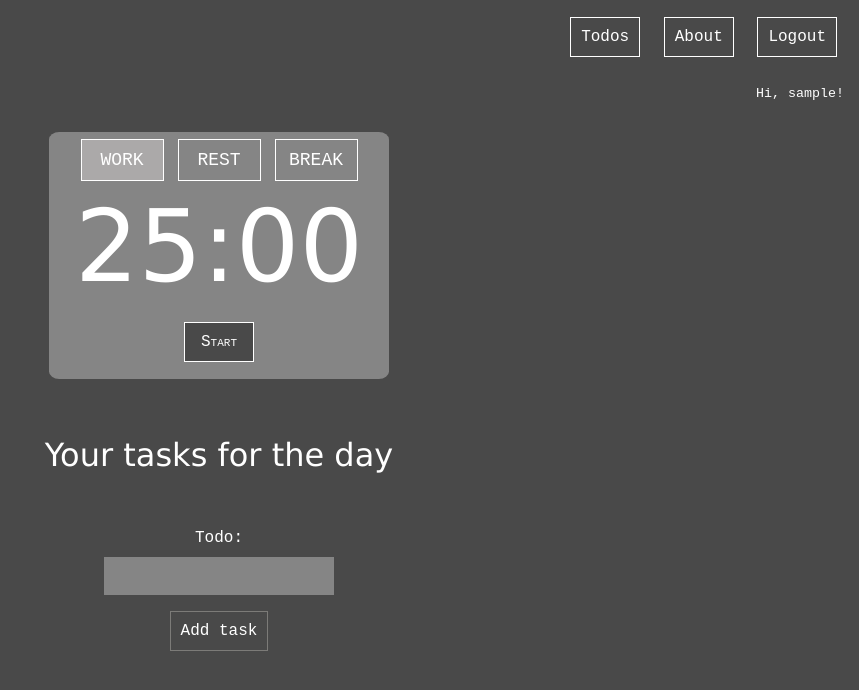
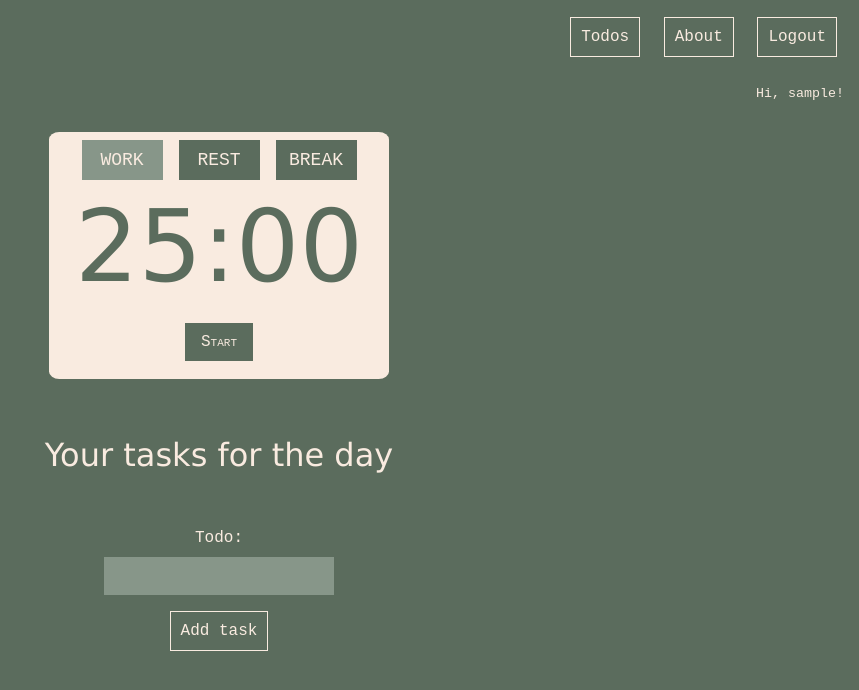
Before and after one commit to donnamagi/Pomodoro-app, a Flask app: page /todolist in a window 1280 px wide. Shown: the top 690 px of the page, without its empty margins (421-1280 px from the left). Run offline with Flask 2, Linux system fonts and the light colour scheme; the visitor is signed in with stand-in values (Sample User, id 1); data comes from the database, SQL or seed files in the repository; data that the repository does not hold is empty.

Commit message:
color changes

```diff
--- a/app/static/src/app.js
+++ b/app/static/src/app.js
@@ -11,12 +11,12 @@ const timer = new Timer(25);
 // Asking user for permission to send notifications
 notificationSetup()
 
-currentButton.style.backgroundColor = "rgb(171, 169, 169)";
+currentButton.style.backgroundColor = "var(--light-green)";
 
 function currentlyActive(selected){
-    currentButton.style.backgroundColor = "inherit";     // Removes previous highlight
+    currentButton.style.backgroundColor = "var(--green)";     // Removes previous highlight
     currentButton = document.getElementById(selected);   // Reassigns active button
-    currentButton.style.backgroundColor = "rgb(171, 169, 169)";
+    currentButton.style.backgroundColor = "var(--light-green)";
 }
 
 function timerSetup(minutes, element) {
--- a/app/static/styles/styles.css
+++ b/app/static/styles/styles.css
@@ -1,8 +1,17 @@
+:root {
+    --brown: rgb(63, 41, 43);
+    --green: rgb(91, 108, 93);
+    --light-green: rgb(135, 150, 137);
+    --lilac: rgb(118, 123, 145);
+    --linen: rgb(249, 235, 224);
+    --orange: rgb(254, 82, 52);
+}
+
 * {
     box-sizing: border-box;
     margin: 0;
-    background-color: rgb(73, 73, 73);
-    color:white;
+    background-color: var(--green);
+    color: var(--linen, white);
     text-decoration: none;
     font-family: 'Courier New', Courier, monospace;
   }
@@ -33,7 +42,7 @@ nav {
 }
 
 .nav-button, button, .done-button, .button {
-    border: solid white 1px;
+    border: solid var(--linen, white) 1px;
     padding: 10px;
     margin: 7px;
     text-align: center;
@@ -43,11 +52,11 @@ nav {
 }
 
 .button {
-	border: solid rgb(124, 123, 120) 1px;
+	border: solid var(--linen) 1px;
 }
 
 .nav-button:hover {
-    background-color: rgb(124, 123, 120);
+    background-color: var(--light-green);
 }
 
 .navbar {
@@ -56,7 +65,7 @@ nav {
 }
 
 header {
-    color: white;
+    color: var(--linen, white);
     padding: 10px;
 
 }
@@ -89,7 +98,7 @@ ul {
 
 .todo_element {
     display: flex;
-    border: solid white 1px;
+    border: solid var(--linen, white) 1px;
     margin: 10px;
     padding: 2%;
     justify-content: space-between;
@@ -102,7 +111,8 @@ li {
 
 .done-button {
     border-radius: 10%;
-    background-color: rgb(133, 133, 133);
+    background-color: var(--linen);
+    color: var(--green);
 }
 .task {
     text-align: left;
@@ -110,7 +120,7 @@ li {
 }
 
 #todo, #username, #password, #password2 {
-    background-color: rgb(133, 133, 133);
+    background-color: var(--light-green);
     margin: 10px;
     padding: 10px;
 	border: 0;
@@ -122,7 +132,7 @@ li {
 #submit {
     margin: 6px 10px;
 	padding: 10px;
-	border: solid rgb(124, 123, 120) 1px;
+	border: solid var(--linen) 1px;
 	font: inherit;
 	vertical-align: baseline;
 }
@@ -141,11 +151,12 @@ li {
     text-align: left;
 }
 .counter {
-    background-color: rgb(133, 133, 133);
+    background-color: var(--linen);
     border-radius: 3%;
 }
 .counter-display {
     font-size: 100px;
+    color: var(--green, black);
     background-color: inherit;
     margin-top: 0;
 }
@@ -174,6 +185,7 @@ li {
     width: 83px;
     background-color: inherit;
     font-size:large;
+    background-color: var(--green);
 }
 
 .counter-start, .counter-skip {
@@ -188,6 +200,8 @@ li {
     margin-left: 0;
     border-radius: 20%;
     background-color: inherit;
+    color: var(--green);
+    font-weight: 600;
 }
 
 .main-controls-column {
```
